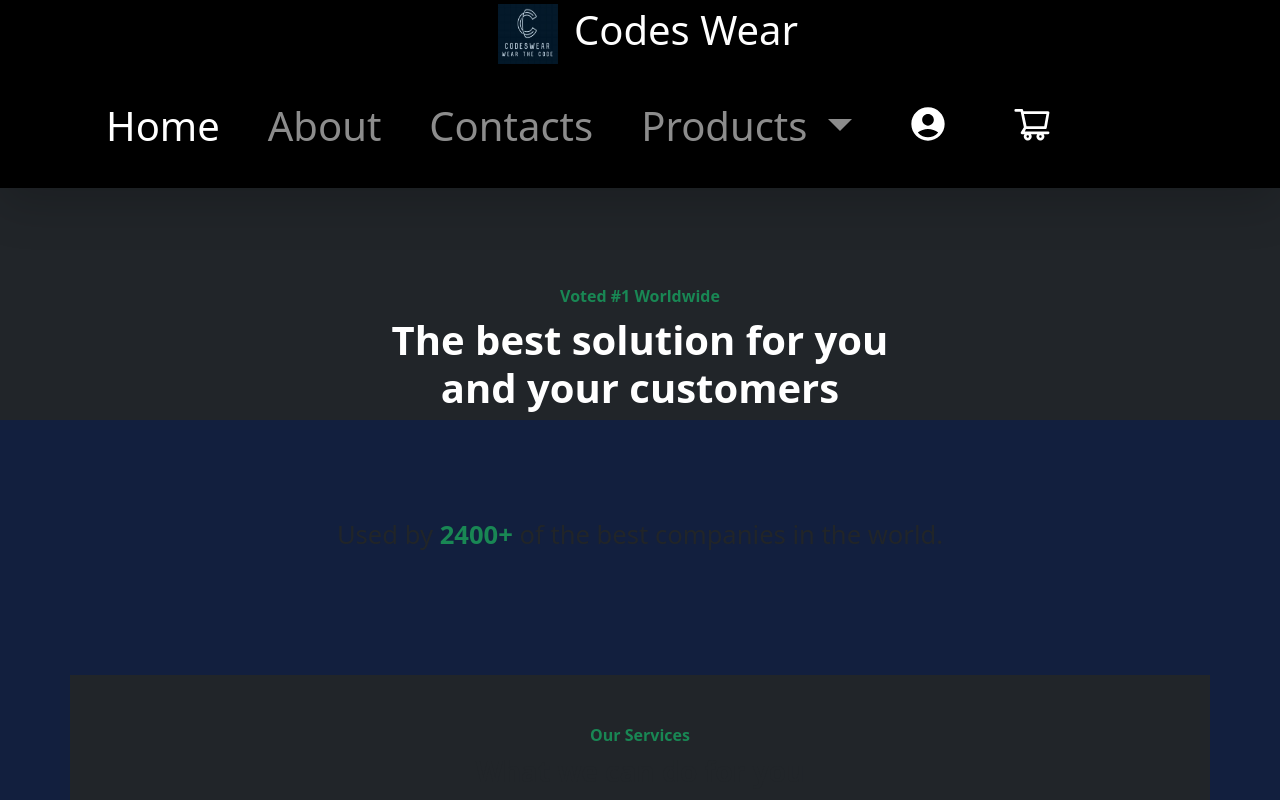
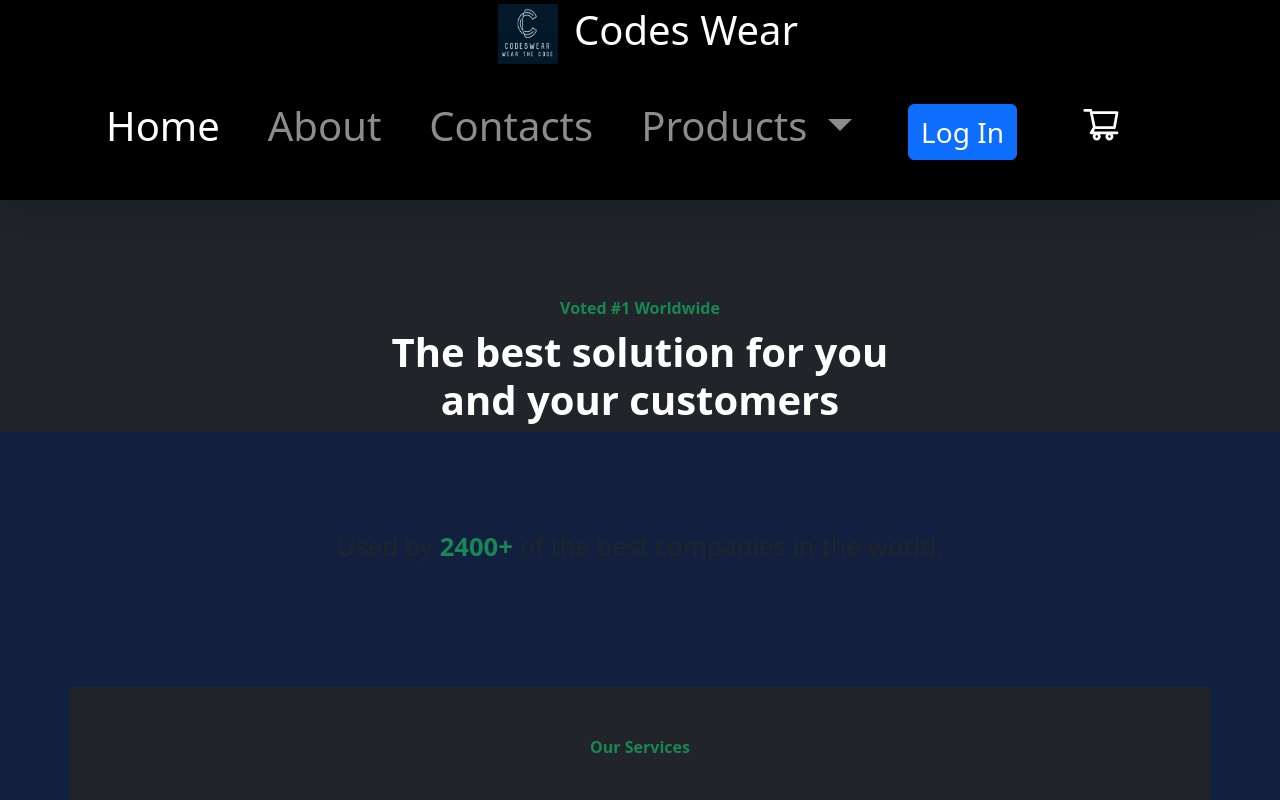
Before and after one commit to BUFONJOKER/CODES-WEAR, a Next.js app: page / in a window 1280 px wide. Shown: the top 800 px of the page. Built offline with nearby package versions, Linux system fonts and the light colour scheme.

Commit message:
loog in and log out button created

```diff
--- a/components/Navbar.js
+++ b/components/Navbar.js
@@ -12,7 +12,7 @@ import{MdAccountCircle} from "react-icons/md";
 import { BsCartXFill, BsFillBagCheckFill } from "react-icons/bs";
 
 //navbar component
-export default function Navbar({ cart, addToCart, subTotal,
+export default function Navbar({ user, cart, addToCart, subTotal,
   removeFromCart, clearCart, quantity }) {
 
   //ref for cart
@@ -110,7 +110,10 @@ export default function Navbar({ cart, addToCart, subTotal,
 
 
                 <li className="nav-item">
-                <Link className="nav-link text-white m-4" href="login"><MdAccountCircle className="fs-1"/></Link>
+                <Link className="nav-link text-white m-4" href="login">
+                  {user.value && <button type="button" class="btn btn-primary fs-3">Log Out</button>}
+                  {!user.value && <button type="button" class="btn btn-primary fs-3">Log In</button>}
+                  </Link>
                 </li>
 
 
--- a/pages/_app.js
+++ b/pages/_app.js
@@ -2,11 +2,16 @@ import Navbar from "@/components/Navbar";
 import Footer from "@/components/Footer";
 import Heading from "@/components/Heading";
 import { useState, useEffect } from "react";
+import { set } from "mongoose";
 
 
 export default function App({ Component, pageProps }) {
 
   const [quantity, setQuantity] = useState(0);
+
+  const [user, setUser] = useState({value: null})
+
+  const [key, setKey] = useState(0)
 
   // cart state
   const [cart, setCart] = useState({});
@@ -15,21 +20,29 @@ export default function App({ Component, pageProps }) {
   const [subTotal, setSubTotal] = useState(0);
 
   // use effect to check if cart is in local storage
-  // useEffect(() => {
-  //   console.log('useEffect in _app.js');
+  useEffect(() => {
+    console.log('useEffect in _app.js');
 
-  //   try {
+    const token = localStorage.getItem('token')
 
-  //     if (localStorage.getItem('cart')) {
-  //       setCart(JSON.parse(localStorage.getItem('cart')));
-  //     }
+    if(token){
+      setUser({value: token})
+      setKey(Math.random())
+    }
 
-  //   }
 
-  //   catch (error) {
-  //     console.log(error);
-  //   }
-  // }, []);
+    // try {
+
+    //   if (localStorage.getItem('cart')) {
+    //     setCart(JSON.parse(localStorage.getItem('cart')));
+    //   }
+
+    // }
+
+    // catch (error) {
+    //   console.log(error);
+    // }
+  }, []);
 
 
 
@@ -138,7 +151,7 @@ export default function App({ Component, pageProps }) {
     <>
       <Heading />
 
-      <Navbar cart={cart} addToCart={addToCart} quantity = {quantity}
+      <Navbar key={key} user={user} cart={cart} addToCart={addToCart} quantity = {quantity}
       removeFromCart={removeFromCart} clearCart={clearCart}
        subTotal={subTotal}
        />
```
